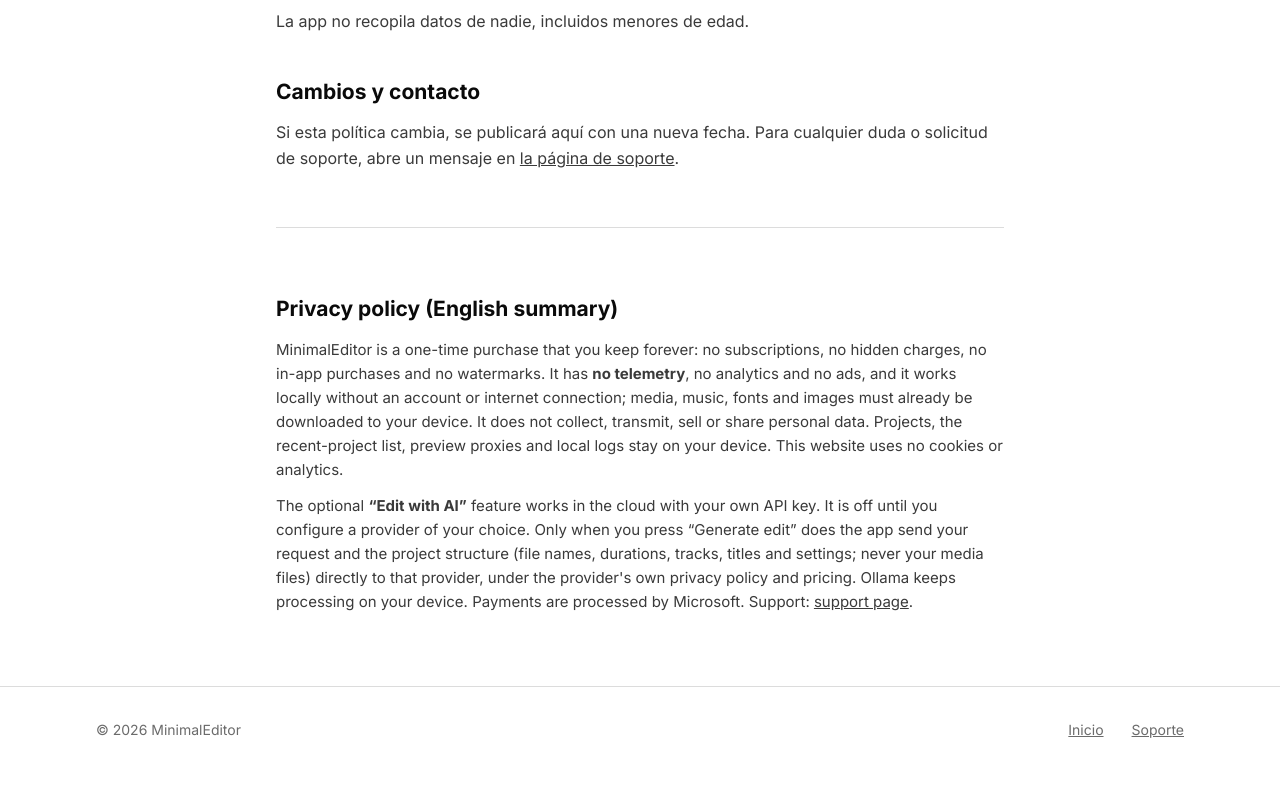
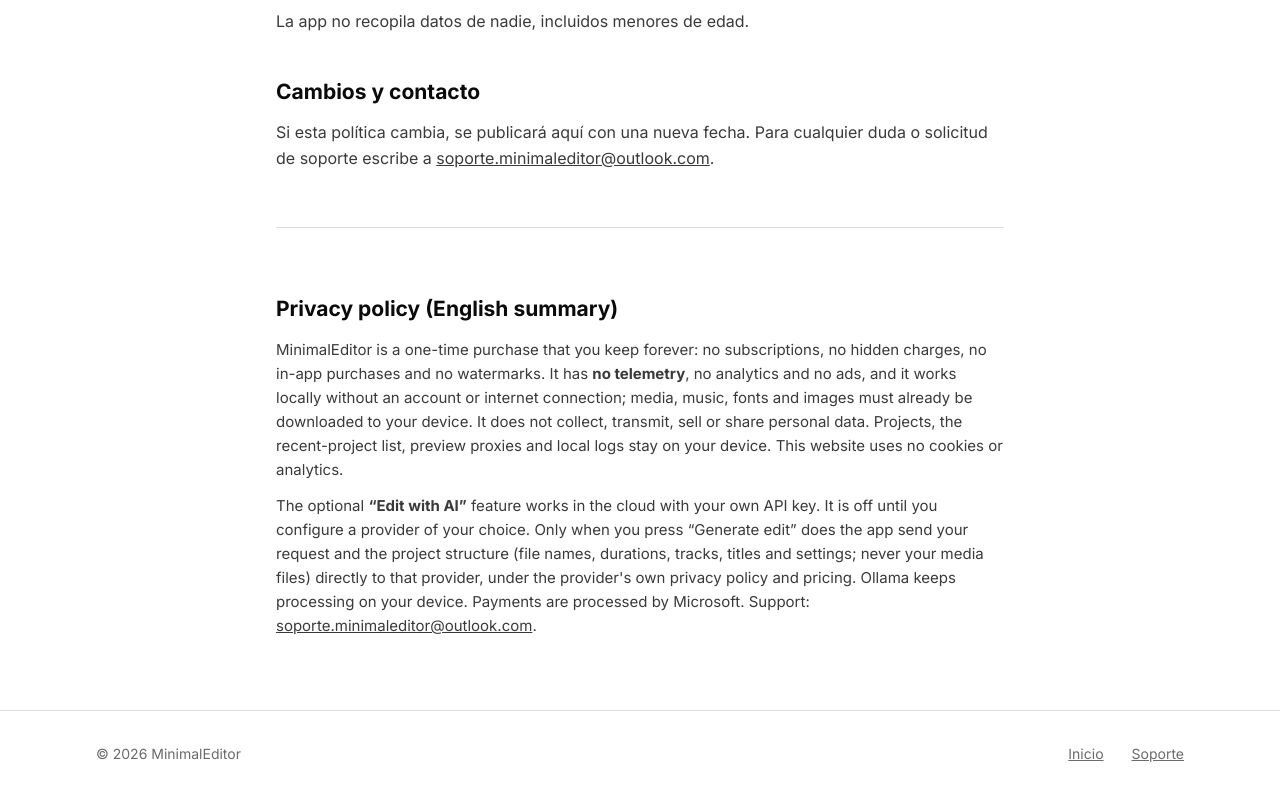
Before and after one commit to Jose-Angel-Sanchez/minimaleditor-web, a plain HTML site: page privacidad/index.html in a window 1280 px wide. Shown: the part 1832-2631 px from the top of the page. Drawn offline with Linux system fonts and the light colour scheme.

Commit message:
docs: correo de soporte

```diff
--- a/privacidad/index.html
+++ b/privacidad/index.html
@@ -64,12 +64,12 @@
   <p>La app no recopila datos de nadie, incluidos menores de edad.</p>
 
   <h2>Cambios y contacto</h2>
-  <p>Si esta política cambia, se publicará aquí con una nueva fecha. Para cualquier duda o solicitud de soporte, abre un mensaje en <a href="https://github.com/Jose-Angel-Sanchez/minimaleditor-web/issues">la página de soporte</a>.</p>
+  <p>Si esta política cambia, se publicará aquí con una nueva fecha. Para cualquier duda o solicitud de soporte escribe a <a href="mailto:soporte.minimaleditor@outlook.com">soporte.minimaleditor@outlook.com</a>.</p>
 
   <div class="lang" lang="en">
     <h2>Privacy policy (English summary)</h2>
     <p>MinimalEditor is a one-time purchase that you keep forever: no subscriptions, no hidden charges, no in-app purchases and no watermarks. It has <strong>no telemetry</strong>, no analytics and no ads, and it works locally without an account or internet connection; media, music, fonts and images must already be downloaded to your device. It does not collect, transmit, sell or share personal data. Projects, the recent-project list, preview proxies and local logs stay on your device. This website uses no cookies or analytics.</p>
-    <p>The optional <strong>“Edit with AI”</strong> feature works in the cloud with your own API key. It is off until you configure a provider of your choice. Only when you press “Generate edit” does the app send your request and the project structure (file names, durations, tracks, titles and settings; never your media files) directly to that provider, under the provider's own privacy policy and pricing. Ollama keeps processing on your device. Payments are processed by Microsoft. Support: <a href="https://github.com/Jose-Angel-Sanchez/minimaleditor-web/issues">support page</a>.</p>
+    <p>The optional <strong>“Edit with AI”</strong> feature works in the cloud with your own API key. It is off until you configure a provider of your choice. Only when you press “Generate edit” does the app send your request and the project structure (file names, durations, tracks, titles and settings; never your media files) directly to that provider, under the provider's own privacy policy and pricing. Ollama keeps processing on your device. Payments are processed by Microsoft. Support: <a href="mailto:soporte.minimaleditor@outlook.com">soporte.minimaleditor@outlook.com</a>.</p>
   </div>
 </main>
 
@@ -77,7 +77,7 @@
   <div class="wrap">
     <span class="grow">© 2026 MinimalEditor</span>
     <a href="../">Inicio</a>
-    <a href="https://github.com/Jose-Angel-Sanchez/minimaleditor-web/issues">Soporte</a>
+    <a href="mailto:soporte.minimaleditor@outlook.com">Soporte</a>
   </div>
 </footer>
 </body>
```
Also changed, not shown: index.html (+1 -1 lines).
